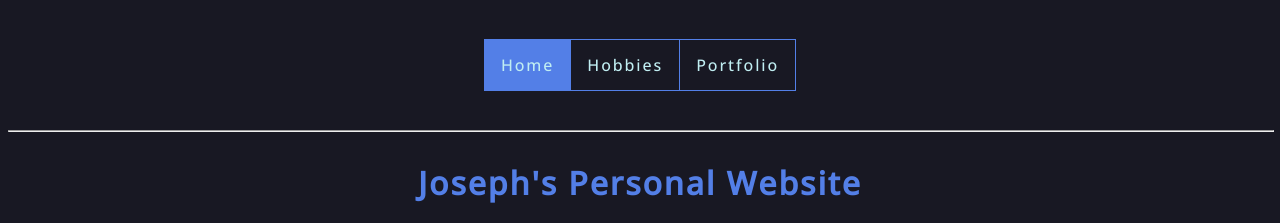
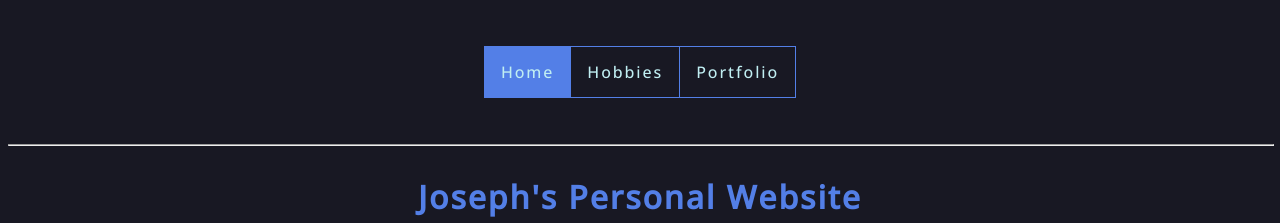
Before and after one commit to JRSiwiecki/personal-website, a plain HTML site: page index.html in a window 1280 px wide. Shown: the top 223 px of the page. Drawn offline with nearby package versions, Linux system fonts and the light colour scheme.

Commit message:
Fix positioning of navbar + add validation image.

```diff
--- a/css/styles.css
+++ b/css/styles.css
@@ -141,13 +141,15 @@ ul.portfolio--list {
   I can't figure out why.
 
   EDIT: Not sure why, but making padding on
-  top and bottom = at least 31 px fixes it!
+  top and bottom = at least 38 px fixes it!
+  (At least on a 1440p monitor, it seems that it could break
+  if the viewport got even larger.)
 */
 
 ul.nav--list {
   list-style-type: none;
   margin: auto;
-  padding: 31px 0px;
+  padding: 38px 0px;
   overflow: hidden; /* Requirement-2.14 */
   display: flex; /* Requirement-2.12 */
   justify-content: center;
```
Also changed, not shown: css validation hw2.png (added).
